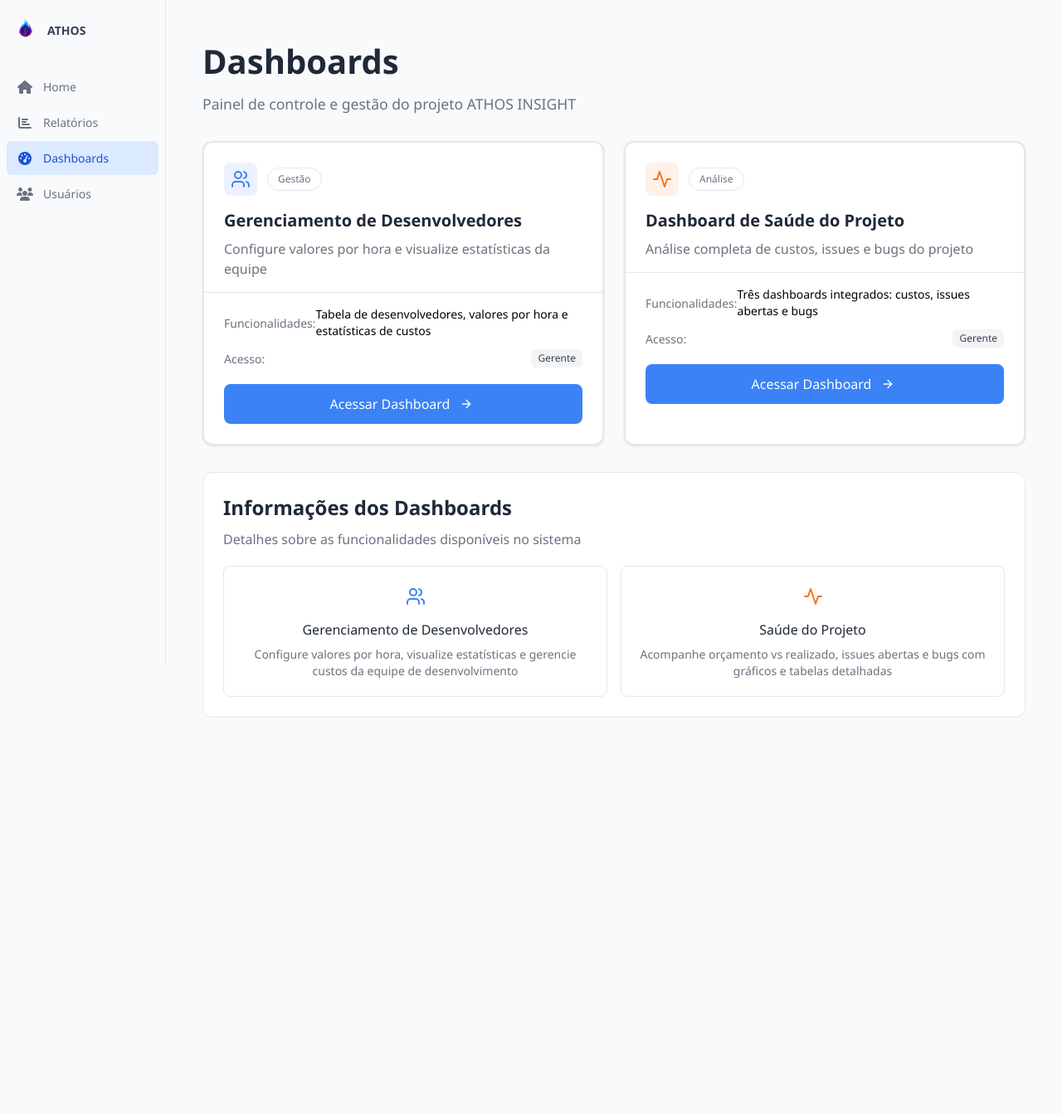
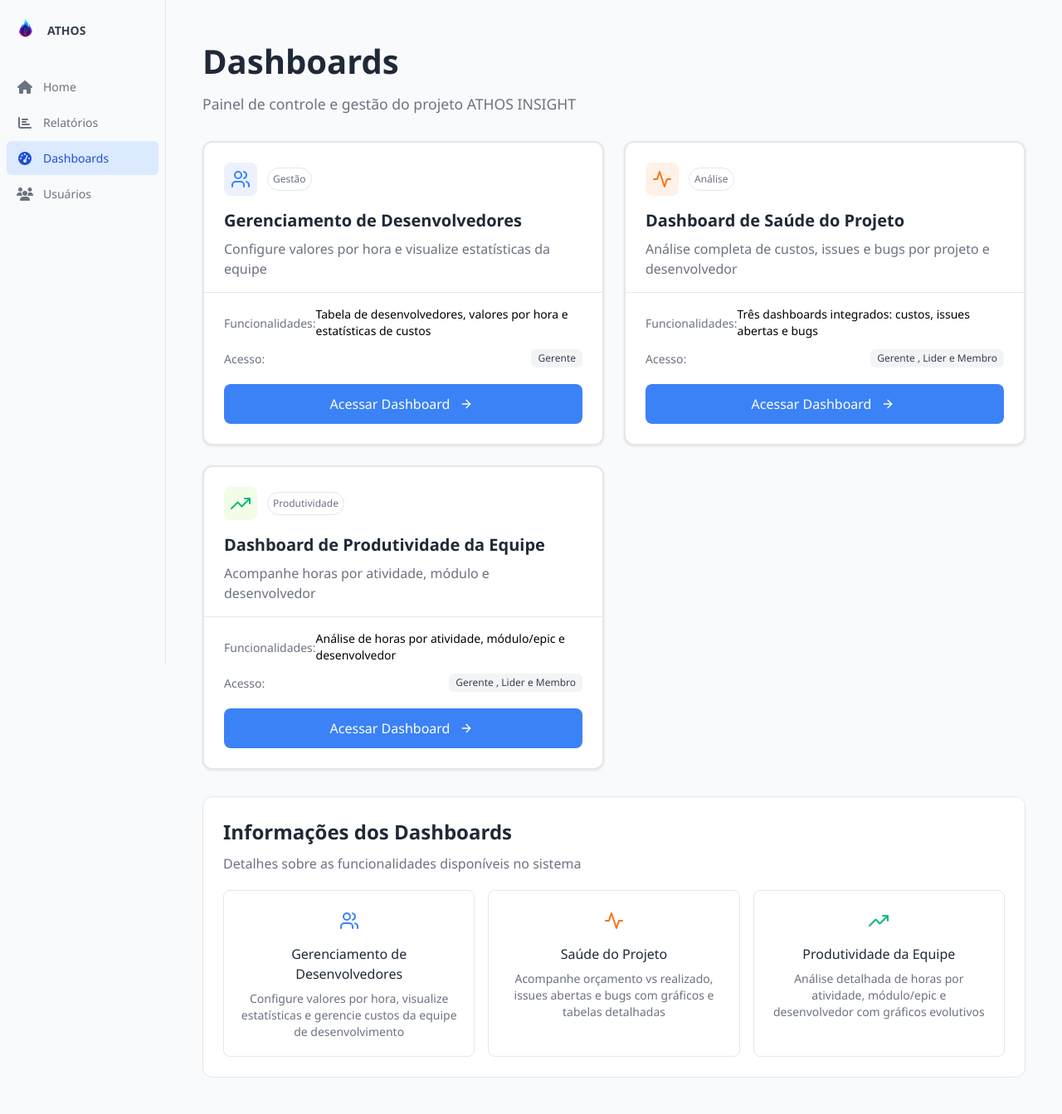
Before and after one commit to AthosFatecSjc/server, a Django app: page /dashboards/ in a window 1280 px wide. Shown: the whole page at 83% size. Before the commit the page ends 865 px from the top, so only its background shows below. Run offline with Django 5.2, Linux system fonts and the light colour scheme; some libraries are stand-ins or nearby versions.

Commit message:
ATHOS-184 style(produtividade_projeto): Adiciona bloco de Dashboard de produtividade e retira exportar no _header

```diff
--- a/apps/dashboards/desenvolvedores/templates/desenvolvedores/index.html
+++ b/apps/dashboards/desenvolvedores/templates/desenvolvedores/index.html
@@ -1,6 +1,9 @@
 {% extends "base.html" %}
+{% load static %}
 
 {% block content %}
+
+{% include "dashboards/_header.html" with header=header_context %}
 
 <!DOCTYPE html>
 <html lang="pt-BR">
--- a/apps/dashboards/templates/dashboards/index.html
+++ b/apps/dashboards/templates/dashboards/index.html
@@ -110,7 +110,7 @@
         .badge {
             background: transparent;
             color: var(--muted-foreground);
-            padding: 4px 12px;
+            padding: 4px 6px;
             border: 1px solid var(--border);
             border-radius: 20px;
             font-size: 0.75rem;
@@ -159,6 +159,7 @@
             font-size: 0.75rem;
             font-weight: 500;
         }
+
 
         .btn {
             width: 100%;
@@ -324,7 +325,7 @@
                     </div>
                     <div>
                         <h3 class="card-title">Dashboard de Saúde do Projeto</h3>
-                        <p class="card-description">Análise completa de custos, issues e bugs do projeto</p>
+                        <p class="card-description">Análise completa de custos, issues e bugs por projeto e desenvolvedor</p>
                     </div>
                 </div>
                 <div class="card-content">
@@ -335,7 +336,41 @@
                         </div>
                         <div class="info-row">
                             <span class="info-label">Acesso:</span>
-                            <span class="badge-secondary">Gerente</span>
+                            <span class="badge-secondary">Gerente , Lider e Membro</span>
+                        </div>
+                    </div>
+                    <button class="btn">
+                        Acessar Dashboard
+                        <div class="icon icon-arrow-right"></div>
+                    </button>
+                </div>
+            </div>
+
+            <!-- Dashboard Produtividade -->
+            <div class="card" onclick="location.href='{% url 'produtividade_index' %}'">
+                <div class="card-header">
+                    <div class="card-header-top">
+                        <div class="icon-container" style="background: rgba(129, 235, 37, 0.1);">
+                            <div class="icon icon-trending-up"></div>
+                        </div>
+                        <span class="badge">Produtividade</span>
+                    </div>
+                    <div>
+                        <h3 class="card-title">Dashboard de Produtividade da Equipe</h3>
+                        <p class="card-description">Acompanhe horas por atividade, módulo e desenvolvedor</p>
+                    </div>
+                </div>
+                <div class="card-content">
+                    <div class="info-grid">
+                        <div class="info-row">
+                            <span class="info-label">Funcionalidades:</span>
+                            <span class="text-sm">
+                                Análise de horas por atividade, módulo/epic e desenvolvedor
+                            </span>
+                        </div>
+                        <div class="info-row">
+                            <span class="info-label">Acesso:</span>
+                            <span class="badge-secondary">Gerente , Lider e Membro</span>
                         </div>
                     </div>
                     <button class="btn">
@@ -363,6 +398,14 @@
                     <div class="icon icon-activity info-icon"></div>
                     <h4>Saúde do Projeto</h4>
                     <p>Acompanhe orçamento vs realizado, issues abertas e bugs com gráficos e tabelas detalhadas</p>
+                </div>
+                <div class="info-item">
+                    <div class="icon icon-trending-up info-icon"></div>
+                    <h4>Produtividade da Equipe</h4>
+                    <p>
+                        Análise detalhada de horas por atividade, módulo/epic e desenvolvedor
+                        com gráficos evolutivos
+                    </p>
                 </div>
             </div>
         </div>
```
Also changed, not shown: apps/dashboards/desenvolvedores/views.py (+8 -1 lines), apps/dashboards/templates/dashboards/_header.html (+0 -9 lines), 1 other file.
